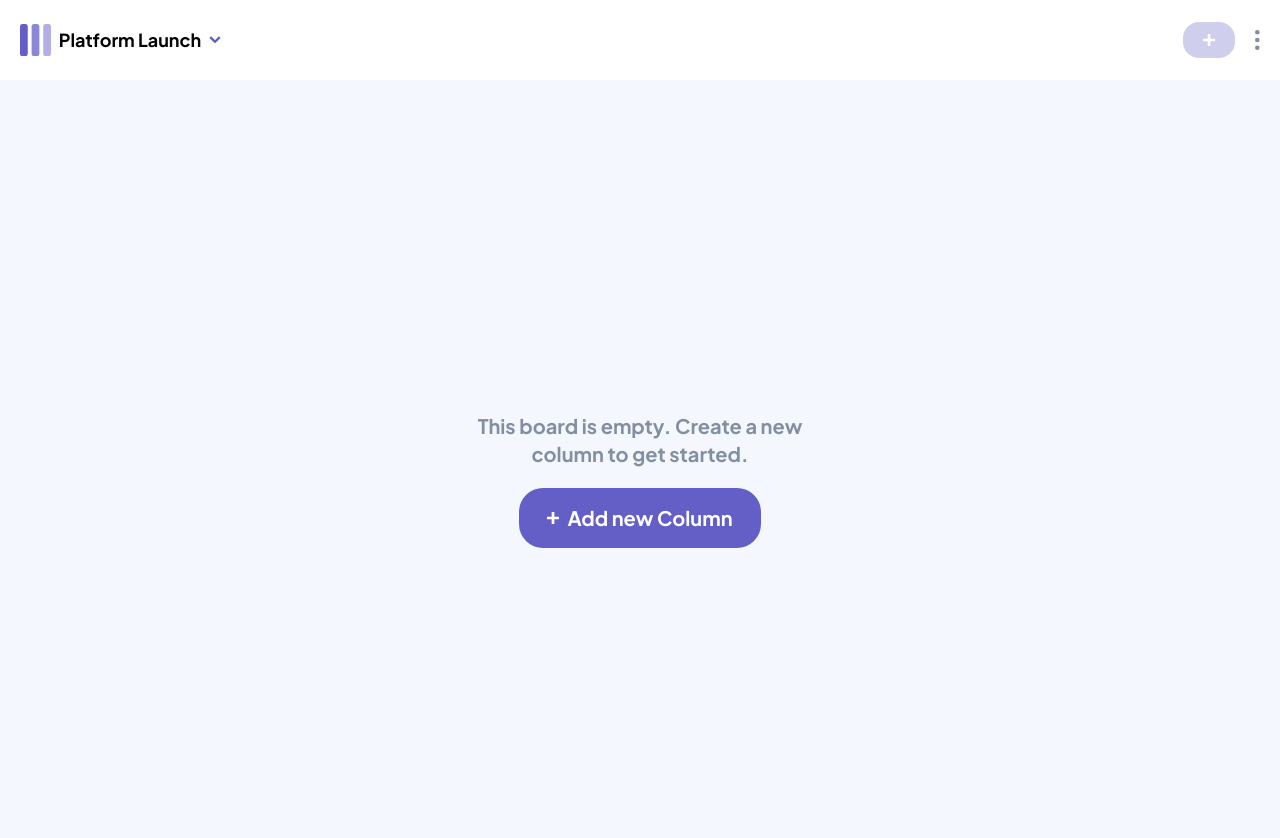
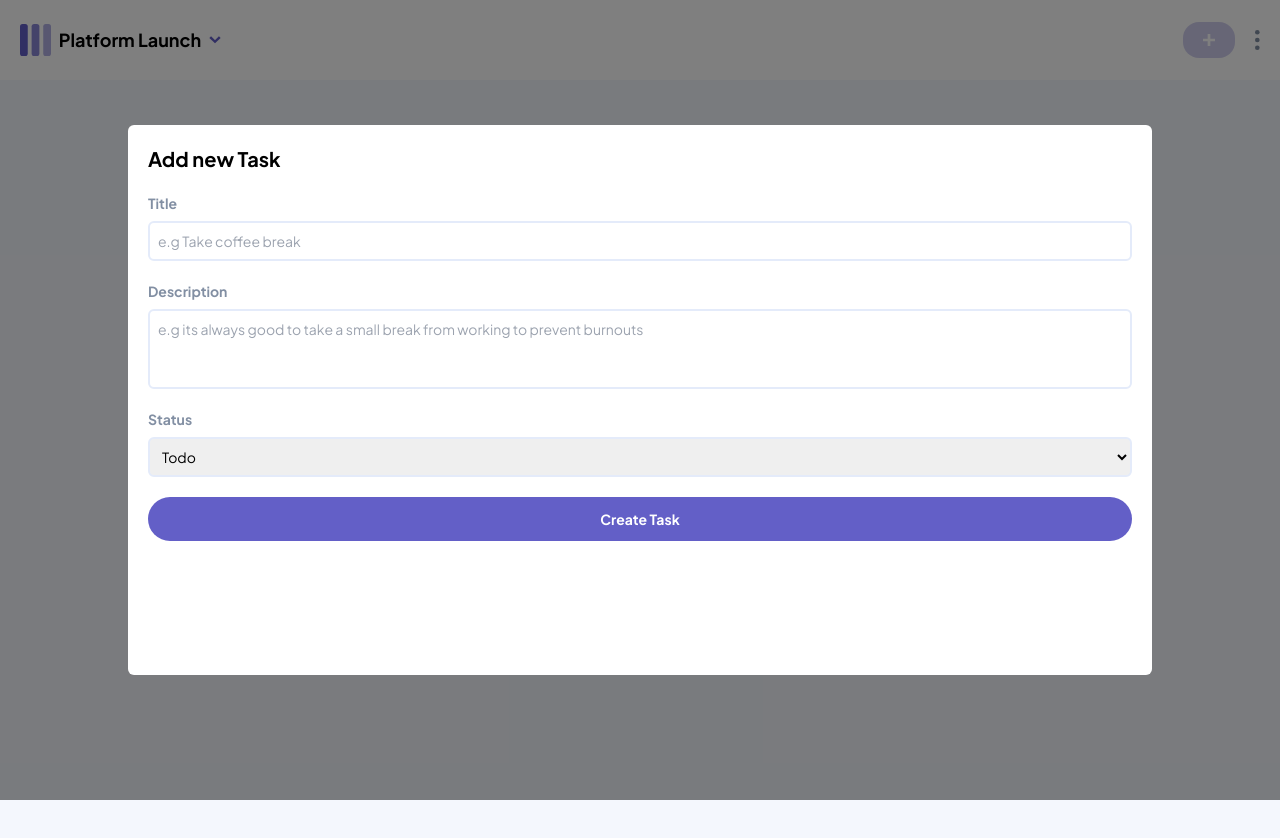
Before and after one commit to danielgen01/kanbanboard-frontend, a React (Vite) app: page / in a window 1280 px wide. Shown: the top 838 px of the page. Built offline with nearby package versions, Linux system fonts and the light colour scheme.

Commit message:
add task form lightmode

```diff
--- a/src/App.tsx
+++ b/src/App.tsx
@@ -2,6 +2,7 @@ import { useState } from 'react'
 import './App.css'
 import Navbar from './components/Navbar'
 import Board from './components/Board'
+import NewTaskForm from './components/NewTaskForm'
 
 function App() {
 
@@ -10,6 +11,7 @@ function App() {
    <div className='app min-h-screen w-screen'>
    <Navbar />
    <Board />
+   <NewTaskForm />
    </div>
   )
 }
--- /dev/null
+++ b/src/components/NewTaskForm.tsx
@@ -0,0 +1,71 @@
+import React from "react"
+
+const NewTaskForm = () => {
+  return (
+    <div className="transparent-background bg-black/50 absolute h-screen w-screen top-0 left-0">
+      <div
+        className="form-container bg-white fixed top-1/2 left-1/2 -translate-x-1/2 -translate-y-1/2
+     min-h-[550px] w-4/5 rounded-md"
+      >
+        <div className="form-content flex flex-col h-full w-full px-5 py-5 gap-5">
+          <h1 className="font-bold text-xl">Add new Task</h1>
+          {/* First input field  */}
+          <div className="input-title-container flex flex-col gap-2">
+            <label
+              htmlFor="input-title"
+              className="text-medium-gray font-bold text-sm"
+            >
+              Title
+            </label>
+            <input
+              type="text"
+              name="input-title"
+              className="border-bright-gray border-2 outline-bright-gray rounded-md h-10 px-2 text-sm"
+              placeholder="e.g Take coffee break"
+            />
+          </div>
+          {/* description textarea field */}
+          <div className="input-title-container flex flex-col gap-2">
+            <label
+              htmlFor="input-description"
+              className="text-medium-gray font-bold text-sm"
+            >
+              Description
+            </label>
+            <textarea
+              name="input-title"
+              className="border-bright-gray border-2 outline-bright-gray rounded-md h-20 px-2 py-2 text-sm resize-none"
+              placeholder="e.g its always good to take a small break from working to prevent burnouts"
+            />
+          </div>
+
+          {/* Select box for status  */}
+          <div className="input-title-container flex flex-col gap-2">
+            <label
+              htmlFor="select-status"
+              className="text-medium-gray font-bold text-sm"
+            >
+              Status
+            </label>
+            <select
+              name="select-status"
+              className="border-bright-gray border-2 outline-bright-gray rounded-md h-10 px-2 text-sm"
+            >
+              <option>Todo</option>
+              <option>Doing</option>
+              <option>Done</option>
+            </select>
+          </div>
+
+          {/* Create task button */}
+
+          <button className="bg-dark-purple text-white font-bold text-sm py-3 rounded-3xl">
+            Create Task
+          </button>
+        </div>
+      </div>
+    </div>
+  )
+}
+
+export default NewTaskForm
```
